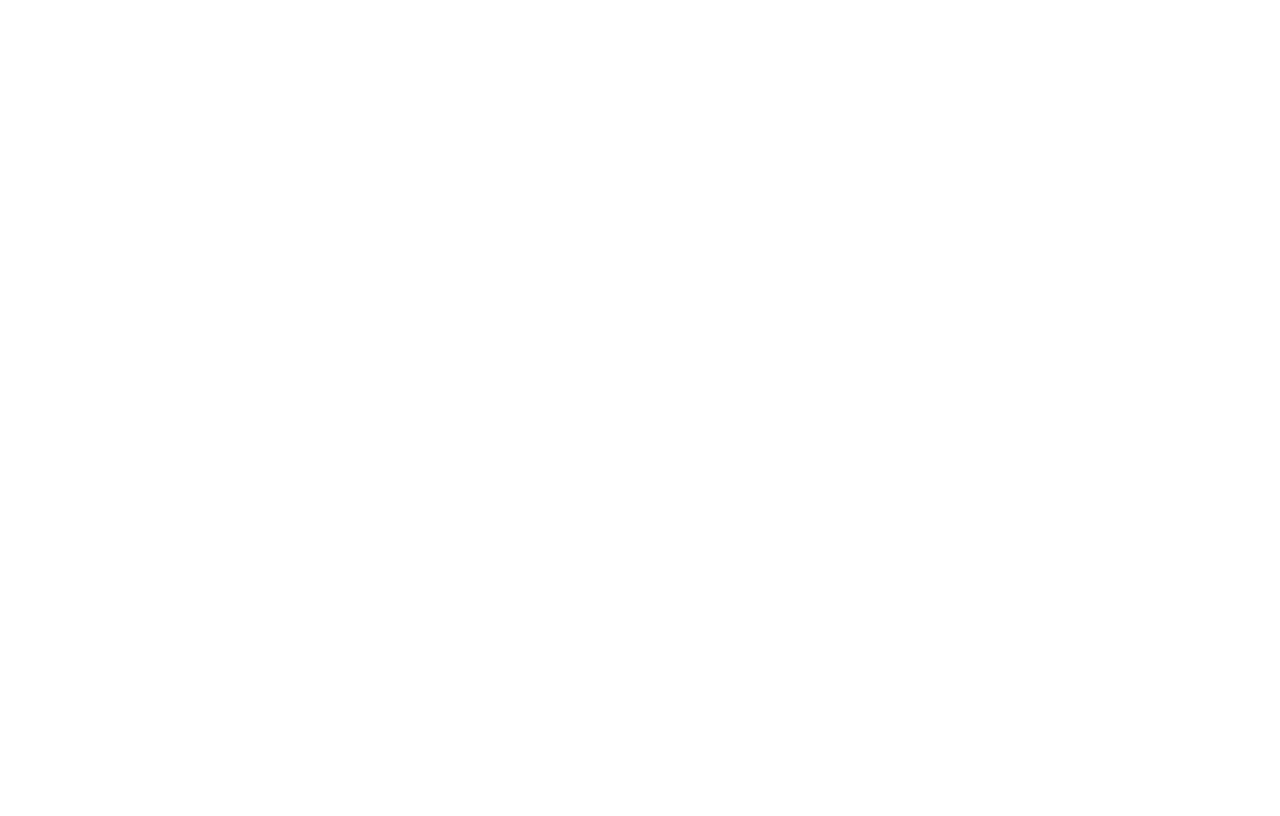
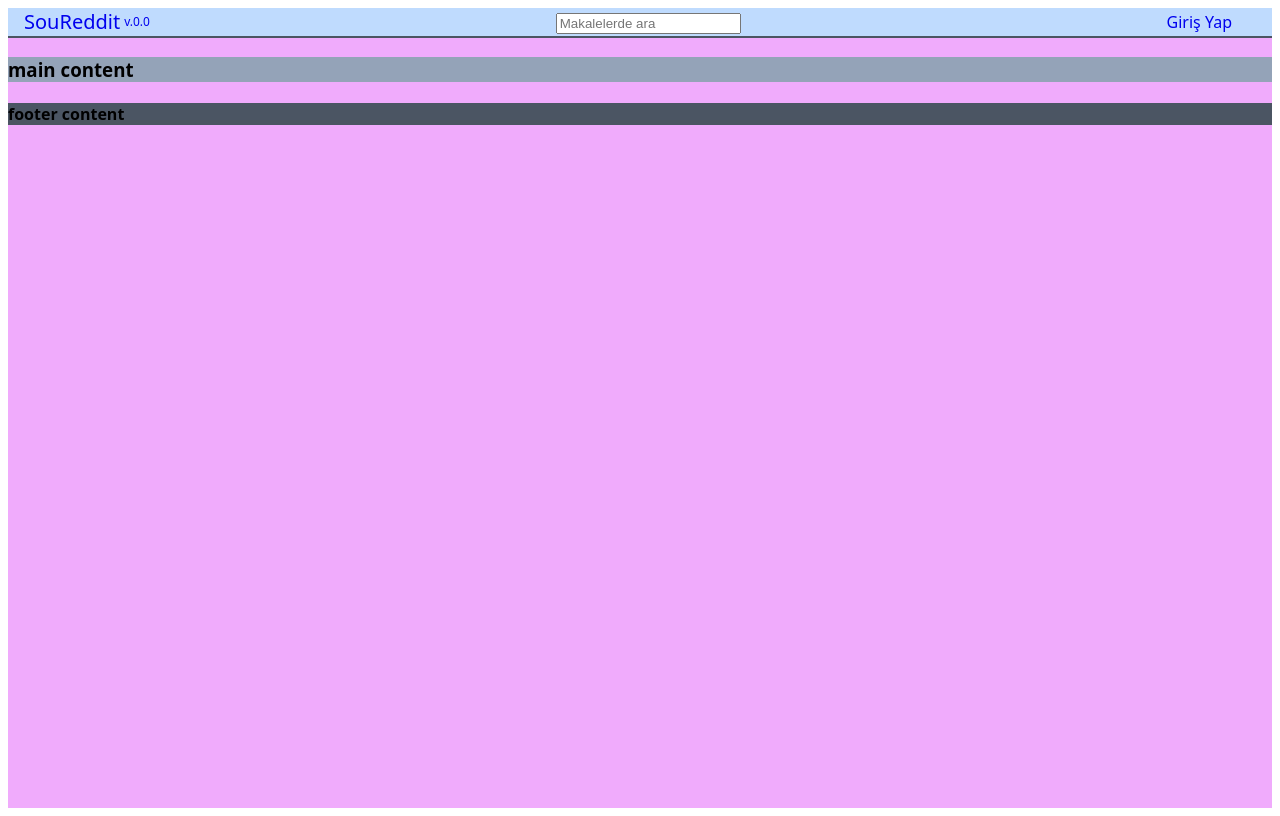
Before and after one commit to HamdiSumer/soureddit, a React (Create React App) app in the folder soureddit/frontend/: page / in a window 1280 px wide. Built offline with nearby package versions, Linux system fonts and the light colour scheme.

Commit message:
tailwind classes added

```diff
--- a/soureddit/frontend/src/App.css
+++ /dev/null
@@ -1,41 +0,0 @@
-.App {
-  text-align: center;
-}
-
-.App-logo {
-  height: 40vmin;
-  pointer-events: none;
-}
-
-@media (prefers-reduced-motion: no-preference) {
-  .App-logo {
-    animation: App-logo-spin infinite 20s linear;
-  }
-}
-
-.App-header {
-  background-color: #282c34;
-  min-height: 100vh;
-  display: flex;
-  flex-direction: column;
-  align-items: center;
-  justify-content: center;
-  font-size: calc(10px + 2vmin);
-  color: black;
-}
-
-.App-link {
-  color: #61dafb;
-}
-
-@keyframes App-logo-spin {
-  from {
-    transform: rotate(0deg);
-  }
-  to {
-    transform: rotate(360deg);
-  }
-}
-.Apph2{
-  text-align: center;
-}
--- a/soureddit/frontend/src/App.js
+++ b/soureddit/frontend/src/App.js
@@ -1,6 +1,8 @@
 import './App.css';
 import PostList from './components/Post/Posts';
 import { BrowserRouter, Routes, Route, Navigate } from "react-router-dom";
+import 'tailwindcss/tailwind.css';
+
 
 const App = () => {
   return(
--- a/soureddit/frontend/src/components/Base/base.css
+++ b/soureddit/frontend/src/components/Base/base.css
@@ -1,46 +1,29 @@
-/* base.css */
+.base-template{
+  @apply bg-fuchsia-300 min-h-screen ;
 
-/* Reset default margin and padding */
-body, h1, h2, h3, h4, h5, h6, p, ul, ol, li {
   margin: 0;
   padding: 0;
 }
-
-  /* Base template styles */
-  .base-template {
-    display: flex;
-    flex-direction: column;
-    min-height: 100vh;
+.header-template{
+  @apply bg-fuchsia-300 bg-blue-200 flex items-center justify-center
+  border-b-2 border-t-0 border-r-0 border-l-0 border-gray-600 border-solid
+  justify-between items-center px-2 font-sans
 }
-
-  header {
-    background-color: #333;
-    color: #fff;
-    padding: 20px;
+.navbar-template{
+  @apply bg-blue-300 font-sans
 }
-
-  nav {
-    background-color: #eee;
-    padding: 10px;
+.footer-template{
+  @apply bg-gray-600 font-sans
 }
-
-  nav ul {
-    list-style-type: none;
+.main-template{
+  @apply bg-slate-400 font-sans
 }
-
-  nav ul li {
-    display: inline-block;
-    margin-right: 10px;
+.header-logo-template{
+  @apply px-2 text-xl font-medium inline-flex items-center no-underline
 }
-
-  main {
-    flex-grow: 1;
-    padding: 20px;
+.header-logo-version-template{
+  @apply px-1 text-xs font-light no-underline
 }
-
-  footer {
-    background-color: #333;
-    color: #fff;
-    padding: 20px;
-    text-align: center;
+.header-login-template{
+  @apply px-8 text-base font-medium no-underline
 }
--- a/soureddit/frontend/src/components/Base/base.js
+++ b/soureddit/frontend/src/components/Base/base.js
@@ -1,22 +1,29 @@
 import React from 'react';
-import './base.css'; // Import the base.css file
+import './Base.css'; // Import the base.css file
 
 const BaseTemplate = () => {
   return (
-    <div className="base-template">
-      <header>
-        {/* Header content */}
-      </header>
-      <nav>
-        {/* Navigation menu */}
-      </nav>
-      <main>
-        {/* Main content area */}
-      </main>
-      <footer>
-        {/* Footer content */}
-      </footer>
+    <body className='base-template'>
+    <div>
+    <div className='header-template'>
+      <a className='header-logo-template' href='#'>
+        SouReddit
+        <span className='header-logo-version-template' >  v.0.0</span>
+      </a>
+      <form action="">
+        <input type='text' placeholder='Makalelerde ara'></input>
+      </form>
+      <a className="header-login-template" href='#'>Giriş Yap</a>
     </div>
+    <div>
+      {<h3 className='main-template'>main content</h3>}
+    </div>
+    <div>
+      {<h4 className='footer-template'>footer content</h4>}
+    </div>
+  </div>
+  </body>
+
   );
 };
 
--- /dev/null
+++ b/soureddit/frontend/src/components/Base/tailwind.css
@@ -0,0 +1,11 @@
+@tailwind base;
+@tailwind components;
+@tailwind utilities;
+
+
+@layer base{
+    @import url('https://fonts.googleapis.com/css2?family=Source+Sans+3:wght@200;300;400;700&display=swap');
+    html{
+        font-family: 'Source Sans 3', sans-serif;
+    }
+}
--- a/soureddit/frontend/src/components/Post/PostList.css
+++ b/soureddit/frontend/src/components/Post/PostList.css
@@ -4,3 +4,6 @@
     justify-content: center;
     align-items: center;
 }
+.post-list{
+    @apply bg-cyan-500
+}
--- a/soureddit/frontend/src/components/Post/PostList.js
+++ b/soureddit/frontend/src/components/Post/PostList.js
@@ -1,11 +1,13 @@
 import React from "react";
 import PostItem from './PostItem'
 import './PostList.css';
+import 'tailwindcss/tailwind.css';
+
 
 const PostList= props =>{
     if(props.items.length === 0){
         return(<div className="center">
-            <h2>Post yok</h2>
+            <h2 className='bg-fuchsia-400'>Post yok</h2>
         </div>
         );
     }
--- a/soureddit/frontend/src/components/Post/Posts.js
+++ b/soureddit/frontend/src/components/Post/Posts.js
@@ -6,8 +6,6 @@
 const Posts=()=>{
 
     const POSTS=[{id :'p1', title:'First Title', entry:'First entry of our blogApp'}];
-
     return <PostList items={POSTS} />;
 }
-
 export default Posts;
--- a/soureddit/frontend/src/index.css
+++ /dev/null
@@ -1,13 +0,0 @@
-body {
-  margin: 0;
-  font-family: -apple-system, BlinkMacSystemFont, 'Segoe UI', 'Roboto', 'Oxygen',
-    'Ubuntu', 'Cantarell', 'Fira Sans', 'Droid Sans', 'Helvetica Neue',
-    sans-serif;
-  -webkit-font-smoothing: antialiased;
-  -moz-osx-font-smoothing: grayscale;
-}
-
-code {
-  font-family: source-code-pro, Menlo, Monaco, Consolas, 'Courier New',
-    monospace;
-}
--- a/soureddit/frontend/src/index.js
+++ b/soureddit/frontend/src/index.js
@@ -1,10 +1,9 @@
 import React from 'react';
 import ReactDOM from 'react-dom/client';
-import './index.css';
-import App from './App';
 import reportWebVitals from './reportWebVitals';
+import BaseTemplate from './components/Base/Base';
 
 const root = ReactDOM.createRoot(document.getElementById('root'));
-root.render(<App />);
+root.render(<BaseTemplate />);
 
 reportWebVitals();
--- /dev/null
+++ b/soureddit/frontend/tailwind.config.js
@@ -0,0 +1,15 @@
+/** @type {import('tailwindcss').Config} */
+
+module.exports = {
+  mode:'jit',
+  content: [],
+  theme: {
+    extend: {
+      colors: {
+        'regal-blue': '#243c5a',
+      },
+    },
+  plugins: [],
+  }
+
+}
```
Also changed, not shown: soureddit/frontend/package.json (+7 -1 lines). Lines whose indentation alone changed are shown as unchanged.
